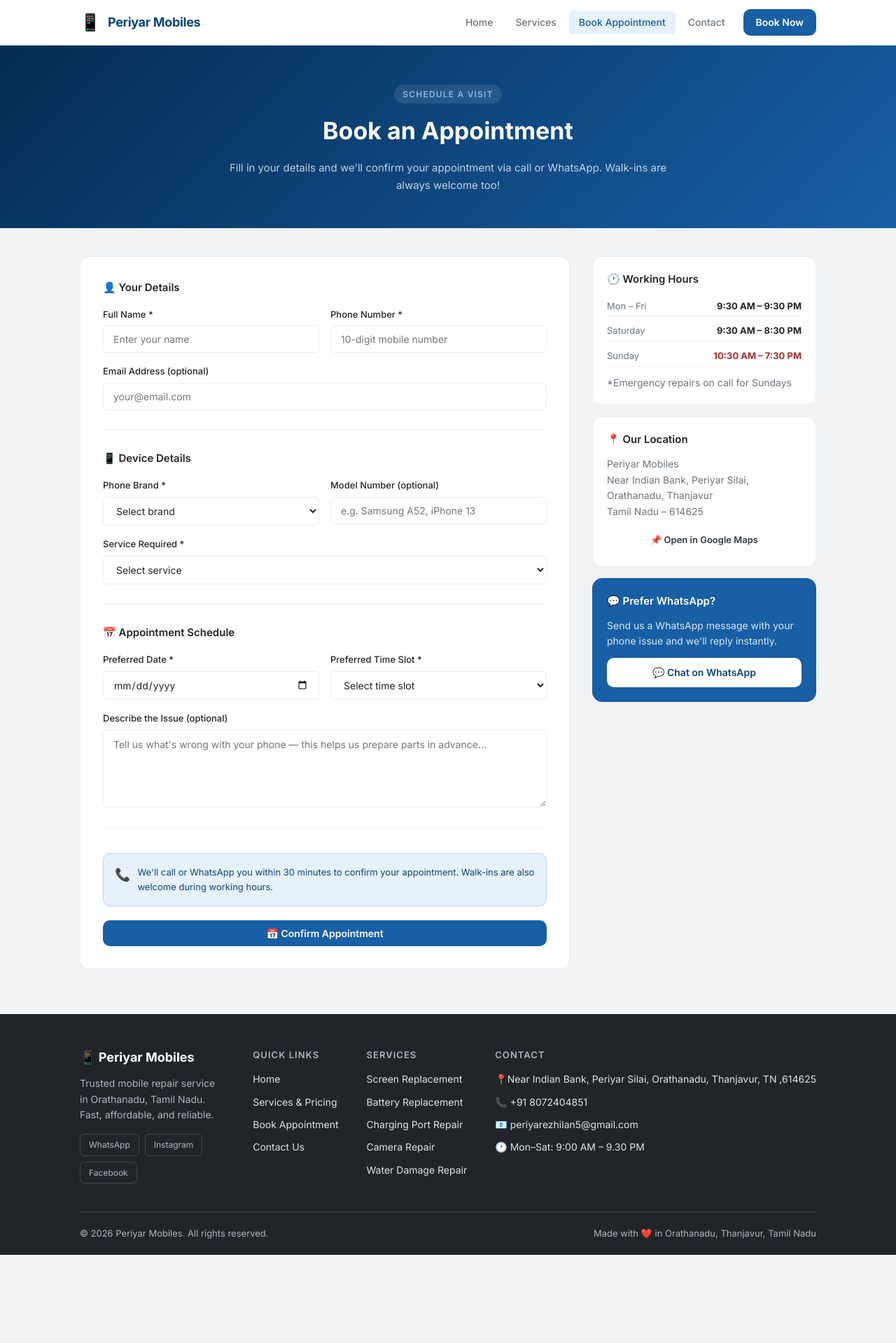
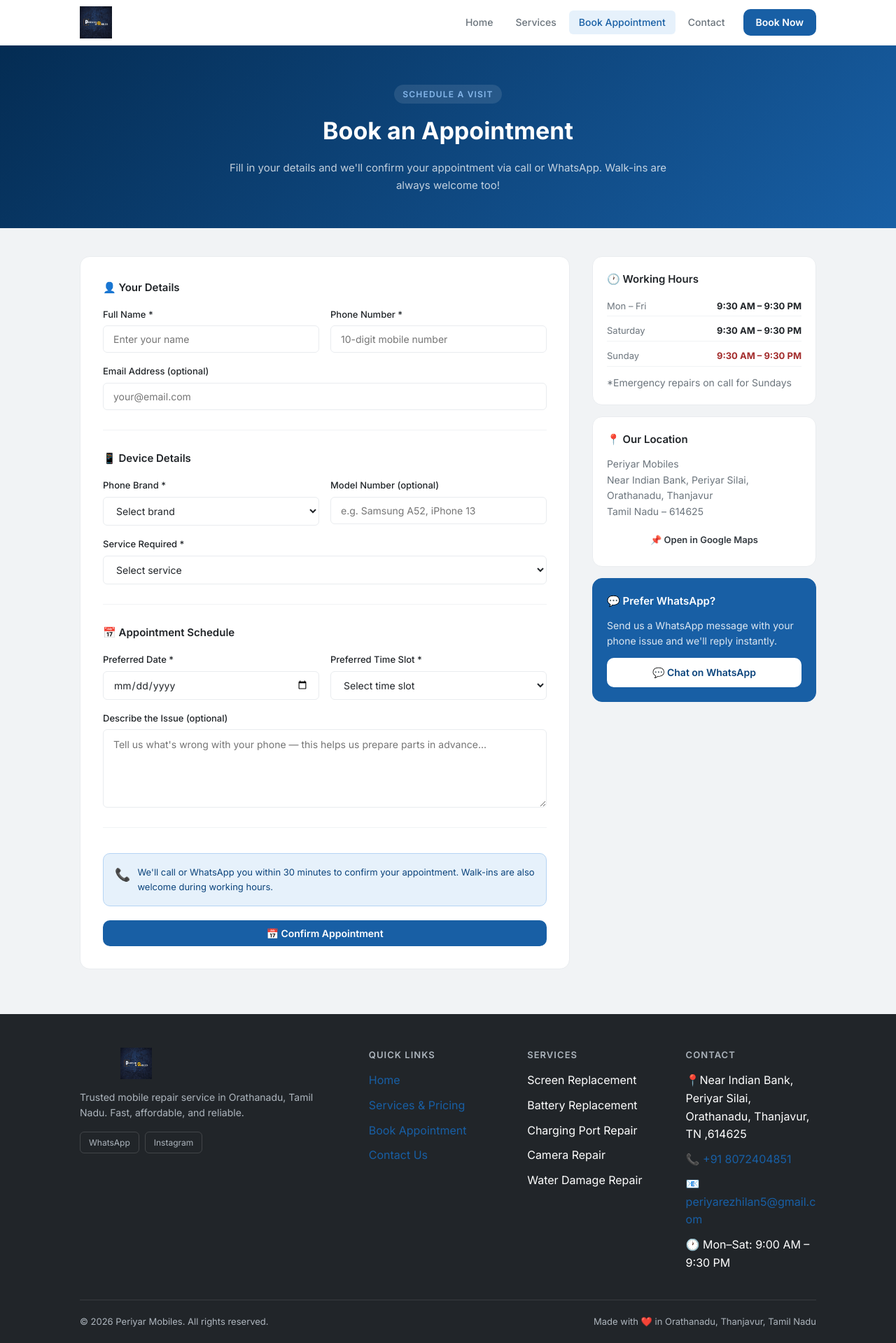
Before and after one commit to 47Siva/Periyar-Mobiles, a React (Create React App) app: page /booking in a window 1280 px wide. Shown: the whole page at 70% size. Before the commit the page ends 1793 px from the top, so only its background shows below. Built offline with nearby package versions, Linux system fonts and the light colour scheme; the HTML template or start-up script is replaced by a standard one.

Commit message:
fix the logo and  change the  working time in footer, navbar,booking ,contact,home .files

```diff
--- a/src/components/Footer.css
+++ b/src/components/Footer.css
@@ -68,7 +68,7 @@
   margin-bottom: 4px;
 }
 
-.footer__col a,
+/* .footer__col a,
 .footer__col span {
   font-size: 14px;
   color: var(--gray-300);
@@ -77,6 +77,12 @@
   white-space: nowrap;
   overflow: hidden;
   text-overflow: ellipsis;
+} */
+
+.footer__col a,
+.footer__col span {
+    white-space: normal;
+    word-break: break-word;
 }
 
 .footer__col a:hover {
@@ -110,3 +116,11 @@
     grid-template-columns: 1fr;
   }
 }
+
+.footer__logo-img {
+    width: 160px;
+    height: 45px;
+    object-fit: contain;
+    display: block;
+    margin-bottom: 15px;
+}
--- a/src/components/Footer.js
+++ b/src/components/Footer.js
@@ -1,4 +1,5 @@
 import React from 'react';
+import logo from '../assets/logo.jpg';
 import { Link } from 'react-router-dom';
 import './Footer.css';
 
@@ -8,14 +9,21 @@ export default function Footer() {
       <div className="footer__container">
         <div className="footer__grid">
           <div className="footer__brand">
-            <div className="footer__logo">📱 Periyar Mobiles</div>
+            {/* <div className="footer__logo">📱 Periyar Mobiles</div> */}
+            <img
+              src={logo}
+              alt="Periyar Mobiles"
+              className="footer__logo-img"
+            />
+
             <p className="footer__tagline">
-              Trusted mobile repair service in Orathanadu, Tamil Nadu. Fast, affordable, and reliable.
+              Trusted mobile repair service in Orathanadu, Tamil Nadu.
+              Fast, affordable, and reliable.
             </p>
             <div className="footer__social">
               <a href="https://wa.me/8072404851" target="_blank" rel="noreferrer" className="social-btn">WhatsApp</a>
-              <a href="#" className="social-btn">Instagram</a>
-              <a href="#" className="social-btn">Facebook</a>
+              <a href="https://www.instagram.com/periyar_mobiles_ond" target="_blank" rel="noreferrer" className="social-btn">Instagram</a>
+              {/* <a href="#" className="social-btn">Facebook</a> */}
             </div>
           </div>
 
@@ -41,7 +49,7 @@ export default function Footer() {
             <span>📍Near Indian Bank, Periyar Silai, Orathanadu, Thanjavur, TN ,614625</span>
             <a href="tel:+918072404851">📞 +91 8072404851</a>
             <a href="mailto:periyarezhilan5@gmail.com">📧 periyarezhilan5@gmail.com</a>
-            <span>🕐 Mon–Sat: 9:00 AM – 9.30 PM</span>
+            <span>🕐 Mon–Sat: 9:00 AM – 9:30 PM</span>
           </div>
         </div>
 
--- a/src/components/Navbar.css
+++ b/src/components/Navbar.css
@@ -26,6 +26,15 @@
   align-items: center;
   gap: 10px;
   text-decoration: none;
+}
+
+.navbar__logo-img {
+  display: block;
+  height: 46px;
+  width: auto;
+  max-width: 180px;
+  object-fit: contain;
+  object-position: left center;
 }
 
 .navbar__logo-icon {
@@ -138,4 +147,11 @@
     text-align: center;
     padding: 10px;
   }
+
+  .navbar__logo-img {
+    height: 45px;
+    width: 160px;
+    object-fit: contain;
+    object-position: left center;
+  }
 }
--- a/src/components/Navbar.js
+++ b/src/components/Navbar.js
@@ -1,4 +1,5 @@
 import React, { useState, useEffect } from 'react';
+import logo from '../assets/logo.jpg';
 import { Link, useLocation } from 'react-router-dom';
 import './Navbar.css';
 
@@ -27,9 +28,12 @@ export default function Navbar() {
   return (
     <header className={`navbar ${scrolled ? 'navbar--scrolled' : ''}`}>
       <div className="navbar__container">
-        <Link to="/" className="navbar__logo">
+        {/* <Link to="/" className="navbar__logo">
           <span className="navbar__logo-icon">📱</span>
           <span className="navbar__logo-text">Periyar Mobiles</span>
+        </Link> */}
+        <Link to="/" className="navbar__logo">
+          <img src={logo} alt="Periyar Mobiles" className="navbar__logo-img" />
         </Link>
 
         <nav className={`navbar__nav ${menuOpen ? 'navbar__nav--open' : ''}`}>
--- a/src/pages/Booking.js
+++ b/src/pages/Booking.js
@@ -271,8 +271,8 @@ export default function Booking() {
             <h3>🕐 Working Hours</h3>
             <div className="hours-list">
               <div className="hours-row"><span>Mon – Fri</span><strong>9:30 AM – 9:30 PM</strong></div>
-              <div className="hours-row"><span>Saturday</span><strong>9:30 AM – 8:30 PM</strong></div>
-              <div className="hours-row hours-row--closed"><span>Sunday</span><strong>10:30 AM – 7:30 PM</strong></div>
+              <div className="hours-row"><span>Saturday</span><strong>9:30 AM – 9:30 PM</strong></div>
+              <div className="hours-row hours-row--closed"><span>Sunday</span><strong>9:30 AM – 9:30 PM</strong></div>
             </div>
             <p className="sidebar-note">*Emergency repairs on call for Sundays</p>
           </div>
--- a/src/pages/Contact.js
+++ b/src/pages/Contact.js
@@ -61,7 +61,7 @@ export default function Contact() {
             <div className="contact-card">
               <div className="contact-card__icon">📍</div>
               <h3>Visit Us</h3>
-              <p>Main Road, Erode<br />Tamil Nadu – 638001</p>
+              <p>Periyar Silai, Orathanadu<br />Tamil Nadu – 614625</p>
               <a href="https://www.google.com/maps/place/Periyar+Mobiles/@10.627159,79.2482549,93m/data=!3m1!1e3!4m6!3m5!1s0x3baab1b14a0328b7:0xd666afbdb3a4ff6d!8m2!3d10.6271584!4d79.2484887!16s%2Fg%2F11qb3bv8l3?entry=ttu&g_ep=EgoyMDI2MDYyMS4wIKXMDSoASAFQAw%3D%3D" target="_blank" rel="noreferrer" className="contact-card__action">Get directions →</a>
             </div>
             <div className="contact-card">
@@ -92,9 +92,9 @@ export default function Contact() {
                 </div>
               </div>
               <div className="nearby-landmarks">
-                <span className="landmark">🏥 Near City Hospital</span>
-                <span className="landmark">🏬 Opposite Bus Stand</span>
-                <span className="landmark">🅿️ Free Parking Available</span>
+                <span className="landmark">🏦 Near Indian Bank</span>
+                <span className="landmark">🛣️ Periyar Silai, Orathanadu Bus Stop</span>
+                <span className="landmark">🎓 Near Government Women's College</span>
               </div>
             </div>
 
@@ -126,11 +126,11 @@ export default function Contact() {
                     </tr>
                     <tr>
                       <td>Saturday</td>
-                      <td><span className="open-badge">Open</span> 9:30 AM – 8:30 PM</td>
+                      <td><span className="open-badge">Open</span> 9:30 AM – 9:30 PM</td>
                     </tr>
                     <tr>
                       <td>Sunday</td>
-                      <td><span className="open-badge">Open</span> 10:30 AM – 7:30 PM</td>
+                      <td><span className="open-badge">Open</span> 9:30 AM – 9:30 PM</td>
                     </tr>
                   </tbody>
                 </table>
--- a/src/pages/Home.js
+++ b/src/pages/Home.js
@@ -6,12 +6,12 @@ const stats = [
   { num: '2500+', label: 'Phones Repaired' },
   { num: '30 Days', label: 'Service Warranty' },
   { num: '1–2 Hrs', label: 'Most Repairs Done' },
-  { num: '10+', label: 'Years Experience' },
+  { num: '5+', label: 'Years Experience' },
 ];
 
 const brands = [
-  'Samsung', 'iPhone', 'Realme', 'Redmi / Mi',
-  'OnePlus', 'Vivo', 'Oppo', 'Motorola', 'Nokia', 'Poco', 'iQOO', 'Tecno',
+  'Samsung', 'Realme', 'Redmi / Mi',
+  'OnePlus', 'Vivo', 'Oppo', 'Motorola', 'Nokia', 'Poco', 'iQOO',
 ];
 
 const services = [
@@ -26,13 +26,13 @@ const services = [
 const whyUs = [
   { icon: '⚡', title: 'Same-Day Repair', desc: 'Most repairs completed within 1–2 hours while you wait.' },
   { icon: '✅', title: 'Genuine Parts', desc: 'Original or OEM-quality parts with 30-day warranty on all repairs.' },
-  { icon: '💰', title: 'Fixed Pricing', desc: 'Price is confirmed before work starts. No hidden charges ever.' },
-  { icon: '👨‍🔧', title: 'Expert Technicians', desc: 'Skilled team with 10+ years handling all types of repairs.' },
+  { icon: '💰', title: 'Affordable Price', desc: 'Best repair prices in Orathanadu. No hidden charges ever.' },
+  { icon: '👨‍🔧', title: 'Expert Technicians', desc: 'Skilled team with 5+ years handling all types of repairs.' },
 ];
 
 const testimonials = [
   { name: 'Ravi Kumar', rating: 5, text: 'Screen replaced in just 1 hour. Excellent work and very reasonable price. Highly recommend Periyar Mobiles!' },
-  { name: 'Priya S', rating: 5, text: 'My iPhone battery was dead. They replaced it same day. Super fast service and honest pricing.' },
+  { name: 'Priya S', rating: 5, text: 'My phone battery was dead. They replaced it same day. Super fast service and honest pricing.' },
   { name: 'Murugan T', rating: 5, text: 'Water damage repair done professionally. They saved my phone. Very trustworthy shop!' },
 ];
 
```
Also changed, not shown: src/assets/logo.jpg (added).
